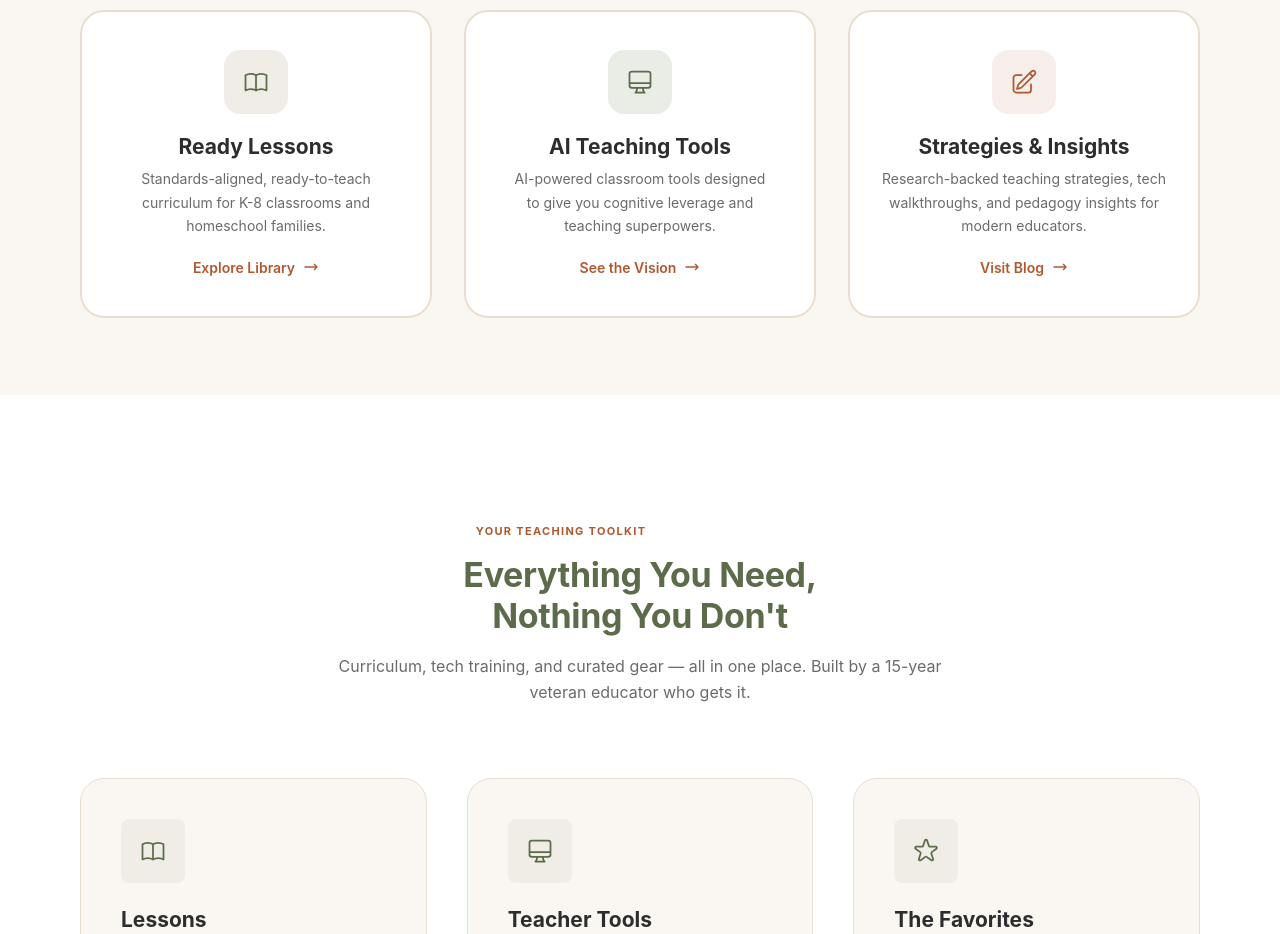
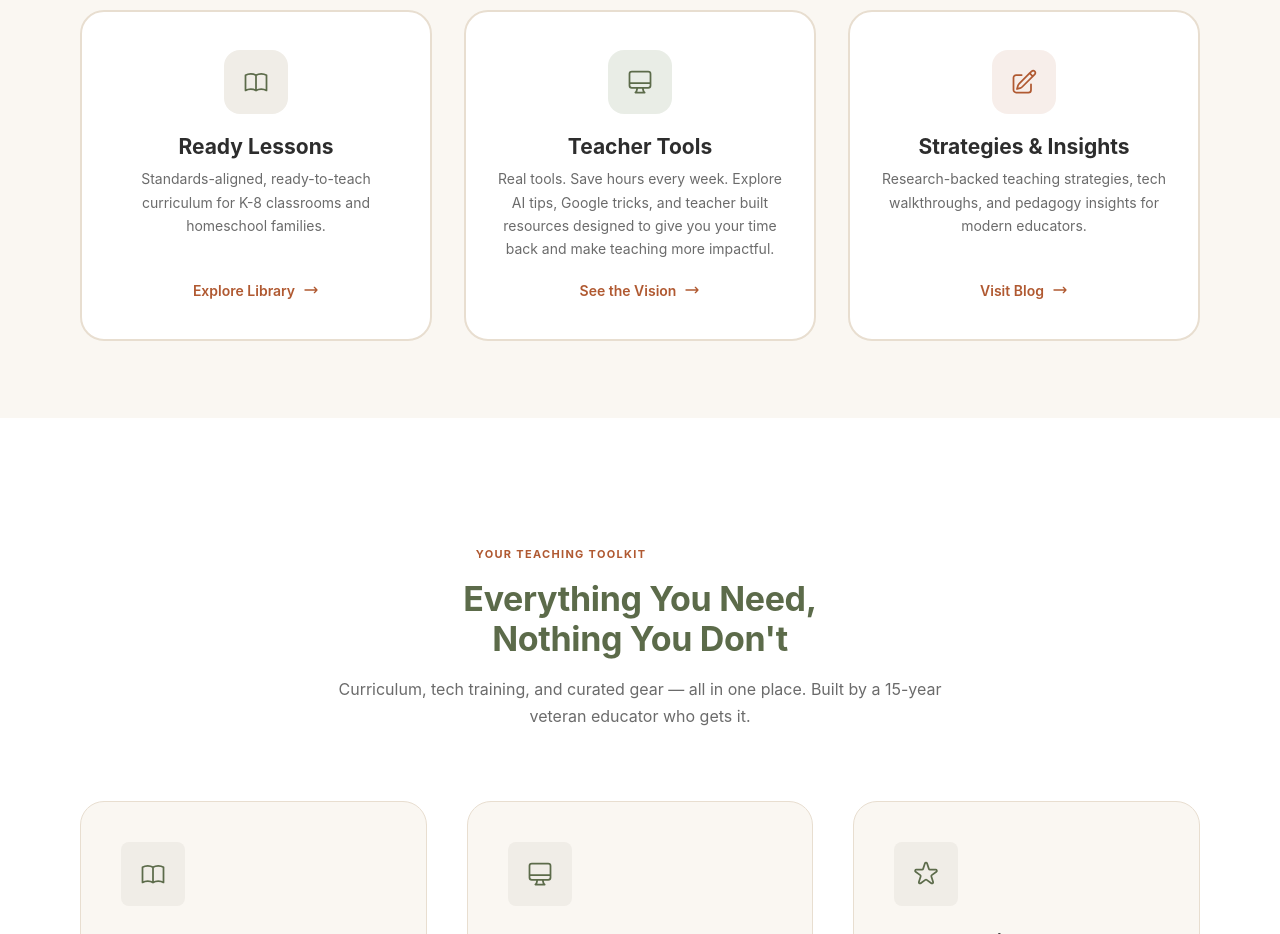
Before and after one commit to mpokodner/rooted-in-learning, a Next.js app: page / in a window 1280 px wide. Shown: the part 1580-2514 px from the top of the page. Built offline with nearby package versions, Linux system fonts and the light colour scheme; no server answers; a small style sheet from the web is missing.

Commit message:
updated teacher tools link

```diff
--- a/src/app/(main)/page.tsx
+++ b/src/app/(main)/page.tsx
@@ -330,7 +330,10 @@ export default function Home() {
             </Link>
 
             {/* AI Teaching Tools */}
-            <Link href="/consulting" className="pathway-card group">
+            <Link
+              href="/resources/teacher-tools"
+              className="pathway-card group"
+            >
               <div className="pathway-icon-wrapper pathway-icon-wrapper--ai">
                 <svg
                   className="pathway-icon"
@@ -346,10 +349,11 @@ export default function Home() {
                   />
                 </svg>
               </div>
-              <h3 className="pathway-title">AI Teaching Tools</h3>
+              <h3 className="pathway-title">Teacher Tools</h3>
               <p className="pathway-desc">
-                AI-powered classroom tools designed to give you cognitive
-                leverage and teaching superpowers.
+                Real tools. Save hours every week. Explore AI tips, Google
+                tricks, and teacher built resources designed to give you your
+                time back and make teaching more impactful.
               </p>
               <span className="pathway-cta">
                 See the Vision
```
